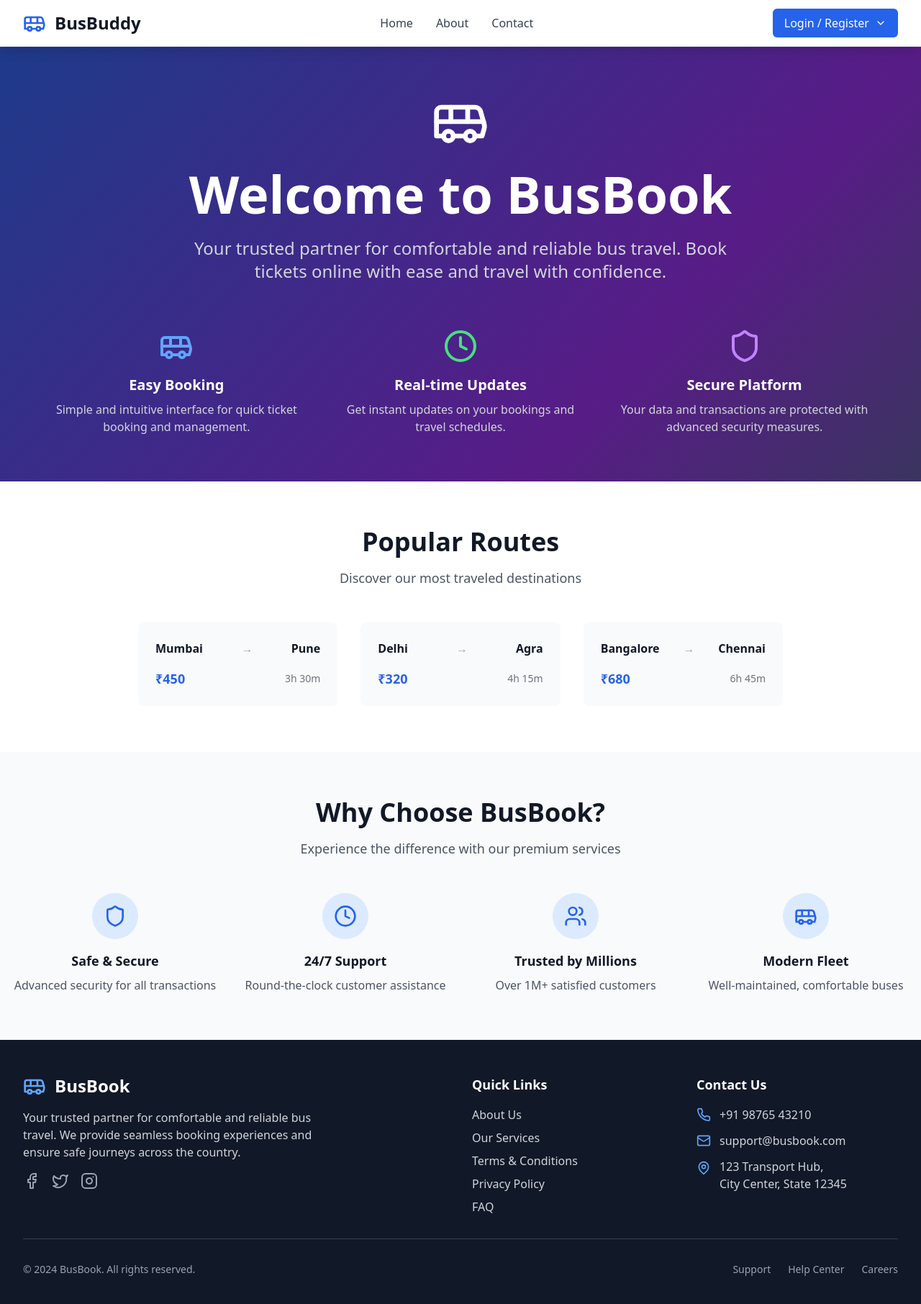
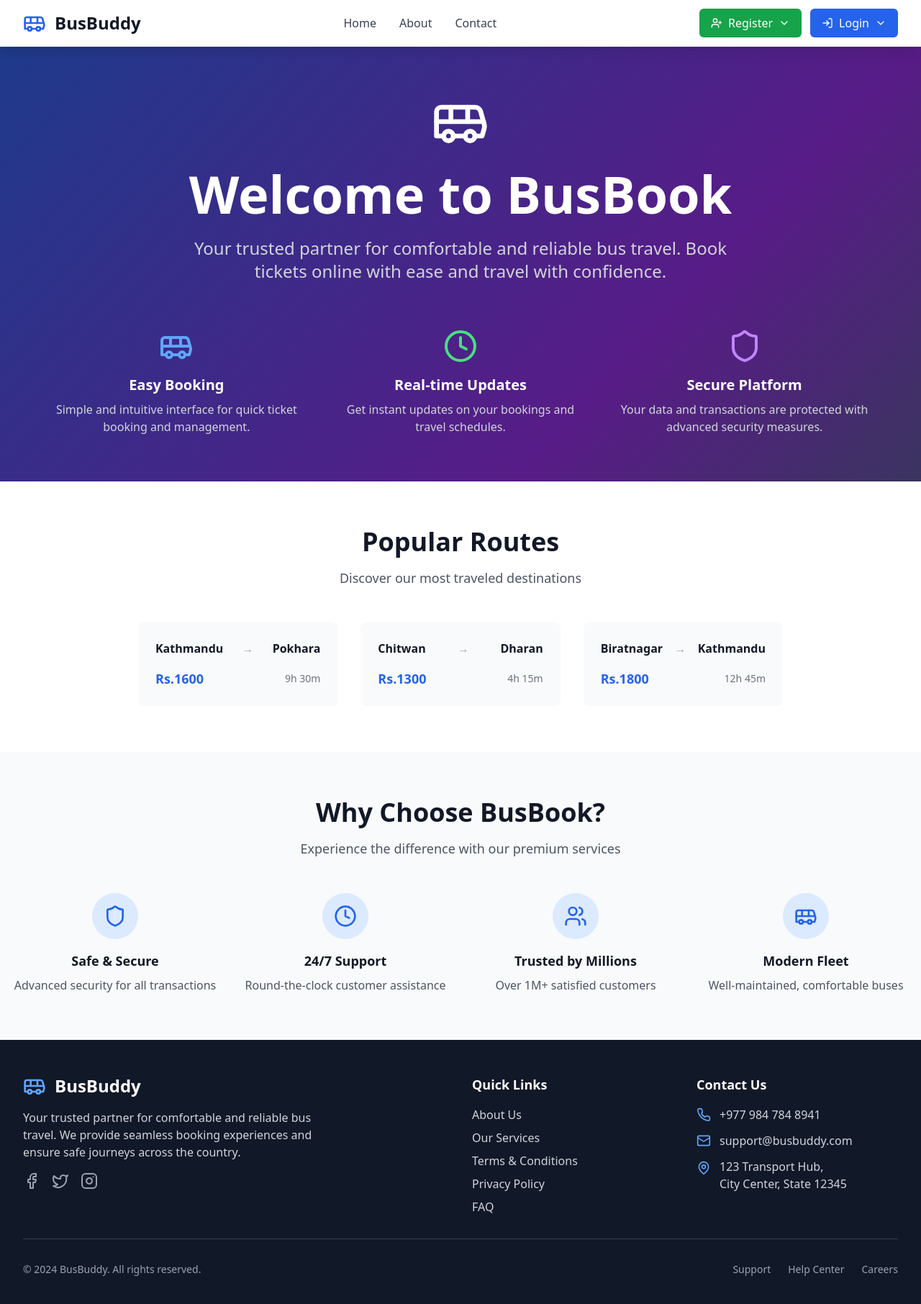
Before and after one commit to Neehangma/Web-Development, a React (Vite) app in the folder frontend/busbuddy/: page / in a window 1280 px wide. Shown: the top 1812 px of the page at 72% size. Built offline with nearby package versions, Linux system fonts and the light colour scheme.

Commit message:
Changing Routes name in home page

```diff
--- a/frontend/busbuddy/src/Home.jsx
+++ b/frontend/busbuddy/src/Home.jsx
@@ -13,7 +13,7 @@ const Home = () => {
               <Bus className="h-20 w-20 text-white" />
             </div>
             <h1 className="text-5xl md:text-7xl font-bold mb-6">
-              Welcome to BusBook
+              Welcome to BusBuddy
             </h1>
             <p className="text-xl md:text-2xl text-gray-300 mb-8 max-w-3xl mx-auto">
               Your trusted partner for comfortable and reliable bus travel. Book tickets online with ease and travel with confidence.
@@ -56,9 +56,9 @@ const Home = () => {
 
             <div className="grid md:grid-cols-3 gap-8 max-w-4xl mx-auto">
               {[
-                { from: 'Mumbai', to: 'Pune', price: '₹450', duration: '3h 30m' },
-                { from: 'Delhi', to: 'Agra', price: '₹320', duration: '4h 15m' },
-                { from: 'Bangalore', to: 'Chennai', price: '₹680', duration: '6h 45m' }
+                { from: 'Kathmandu', to: 'Pokhara', price: 'Rs.1600', duration: '9h 30m' },
+                { from: 'Chitwan', to: 'Dharan', price: 'Rs.1300', duration: '4h 15m' },
+                { from: 'Biratnagar', to: 'Kathmandu', price: 'Rs.1800', duration: '12h 45m' }
               ].map((route, index) => (
                 <div key={index} className="bg-gray-50 rounded-lg p-6 hover:shadow-lg transition-shadow">
                   <div className="flex items-center justify-between mb-4">
@@ -80,7 +80,7 @@ const Home = () => {
         <div className="bg-gray-50 py-16">
           <div className="container mx-auto px-4">
             <div className="text-center mb-12">
-              <h2 className="text-4xl font-bold text-gray-900 mb-4">Why Choose BusBook?</h2>
+              <h2 className="text-4xl font-bold text-gray-900 mb-4">Why Choose BusBuddy?</h2>
               <p className="text-gray-600 text-lg">Experience the difference with our premium services</p>
             </div>
 
--- a/frontend/busbuddy/src/components/Home.jsx
+++ b/frontend/busbuddy/src/components/Home.jsx
@@ -56,9 +56,9 @@ const Home = () => {
 
               <div className="grid md:grid-cols-3 gap-8 max-w-4xl mx-auto">
                 {[
-                { from: 'Mumbai', to: 'Pune', price: '₹450', duration: '3h 30m' },
-                { from: 'Delhi', to: 'Agra', price: '₹320', duration: '4h 15m' },
-                { from: 'Bangalore', to: 'Chennai', price: '₹680', duration: '6h 45m' }
+                  { from: 'Kathmandu', to: 'Pokhara', price: 'Rs.1600', duration: '9h 30m' },
+                  { from: 'Chitwan', to: 'Dharan', price: 'Rs.1300', duration: '4h 15m' },
+                  { from: 'Biratnagar', to: 'Kathmandu', price: 'Rs.1800', duration: '12h 45m' }
                 ].map((route, index) => (
                   <div key={index} className="bg-gray-50 rounded-lg p-6 hover:shadow-lg transition-shadow">
                     <div className="flex items-center justify-between mb-4">
--- a/frontend/busbuddy/src/components/layout/Footer.jsx
+++ b/frontend/busbuddy/src/components/layout/Footer.jsx
@@ -10,7 +10,7 @@ const Footer = () => {
           <div className="col-span-1 md:col-span-2">
             <div className="flex items-center mb-4">
               <Bus className="h-8 w-8 text-blue-400 mr-3" />
-              <h3 className="text-2xl font-bold">BusBook</h3>
+              <h3 className="text-2xl font-bold">BusBuddy</h3>
             </div>
             <p className="text-gray-300 mb-4 max-w-md">
               Your trusted partner for comfortable and reliable bus travel. We provide
@@ -61,11 +61,11 @@ const Footer = () => {
             <div className="space-y-3">
               <div className="flex items-center">
                 <Phone className="h-5 w-5 text-blue-400 mr-3" />
-                <span className="text-gray-300">+91 98765 43210</span>
+                <span className="text-gray-300">+977 984 784 8941</span>
               </div>
               <div className="flex items-center">
                 <Mail className="h-5 w-5 text-blue-400 mr-3" />
-                <span className="text-gray-300">support@busbook.com</span>
+                <span className="text-gray-300">support@busbuddy.com</span>
               </div>
               <div className="flex items-start">
                 <MapPin className="h-5 w-5 text-blue-400 mr-3 mt-1" />
@@ -82,7 +82,7 @@ const Footer = () => {
 
         <div className="flex flex-col md:flex-row justify-between items-center">
           <p className="text-gray-400 text-sm">
-            © 2024 BusBook. All rights reserved.
+            © 2024 BusBuddy. All rights reserved.
           </p>
           <div className="flex space-x-6 mt-4 md:mt-0">
             <a href="#" className="text-gray-400 hover:text-white text-sm transition-colors">
--- a/frontend/busbuddy/src/components/layout/Header.jsx
+++ b/frontend/busbuddy/src/components/layout/Header.jsx
@@ -7,6 +7,7 @@ const Header = () => {
   const navigate = useNavigate();
   const { user, logout } = useAuth();
   const [showDropdown, setShowDropdown] = useState(false);
+  const [showDropdown2, setShowDropdown2] = useState(false);
 
   const handleLogout = () => {
     logout();
@@ -17,6 +18,7 @@ const Header = () => {
   const handleNavigation = (path) => {
     navigate(path);
     setShowDropdown(false);
+    setShowDropdown2(false);
   };
 
   return (
@@ -89,40 +91,52 @@ const Header = () => {
                 )}
               </div>
             ) : (
+              <div className="flex items-center space-x-3">
+                {/* Register Button */}
                 <div className="relative">
                   <button
                     onClick={() => setShowDropdown(!showDropdown)}
-                  className="flex items-center space-x-2 bg-blue-600 hover:bg-blue-700 text-white px-4 py-2 rounded-md transition-colors"
+                    className="flex items-center space-x-2 bg-green-600 hover:bg-green-700 text-white px-4 py-2 rounded-md transition-colors"
                   >
-                  <span>Login / Register</span>
+                    <UserPlus className="h-4 w-4" />
+                    <span>Register</span>
                     <ChevronDown className="h-4 w-4" />
                   </button>
 
                   {showDropdown && (
-                  <div className="absolute right-0 mt-2 w-56 bg-white rounded-md shadow-lg py-1 border">
-                    <div className="px-4 py-2 text-xs font-semibold text-gray-500 uppercase tracking-wide">
-                      Passenger
-                    </div>
+                    <div className="absolute right-0 mt-2 w-48 bg-white rounded-md shadow-lg py-1 border">
                       <button
                         onClick={() => handleNavigation('/passenger/register')}
                         className="block w-full text-left px-4 py-2 text-sm text-gray-700 hover:bg-gray-100"
                       >
                         <UserPlus className="h-4 w-4 inline mr-2" />
-                      Register
+                        Passenger Register
                       </button>
+                    </div>
+                  )}
+                </div>
+
+                {/* Login Button */}
+                <div className="relative">
+                  <button
+                    onClick={() => setShowDropdown2(!showDropdown2)}
+                    className="flex items-center space-x-2 bg-blue-600 hover:bg-blue-700 text-white px-4 py-2 rounded-md transition-colors"
+                  >
+                    <LogIn className="h-4 w-4" />
+                    <span>Login</span>
+                    <ChevronDown className="h-4 w-4" />
+                  </button>
+
+                  {showDropdown2 && (
+                    <div className="absolute right-0 mt-2 w-48 bg-white rounded-md shadow-lg py-1 border">
                       <button
                         onClick={() => handleNavigation('/passenger/login')}
                         className="block w-full text-left px-4 py-2 text-sm text-gray-700 hover:bg-gray-100"
                       >
                         <LogIn className="h-4 w-4 inline mr-2" />
-                      Login
+                        Passenger Login
                       </button>
-
                       <hr className="my-1" />
-
-                    <div className="px-4 py-2 text-xs font-semibold text-gray-500 uppercase tracking-wide">
-                      Admin
-                    </div>
                       <button
                         onClick={() => handleNavigation('/admin/login')}
                         className="block w-full text-left px-4 py-2 text-sm text-gray-700 hover:bg-gray-100"
@@ -132,6 +146,7 @@ const Header = () => {
                       </button>
                     </div>
                   )}
+                </div>
               </div>
             )}
           </div>
--- a/frontend/busbuddy/tailwind.config.js
+++ b/frontend/busbuddy/tailwind.config.js
@@ -2,7 +2,20 @@
 module.exports = {
   content: ['./index.html', './src/**/*.{js,jsx}'],
   theme: {
-    extend: {},
+    extend: {
+      colors: {
+        primary: {
+          DEFAULT: '#14b8a6', // teal-500
+          light: '#5eead4',  // teal-300
+          dark: '#0f766e',   // teal-700
+        },
+        accent: {
+          DEFAULT: '#f59e42', // orange-400
+          light: '#fbbf24',  // orange-300
+          dark: '#b45309',   // orange-700
+        },
+      },
+    },
   },
   plugins: [],
 };
```
Also changed, not shown: frontend/tailwind.config.js (added). Lines whose indentation alone changed are shown as unchanged.
